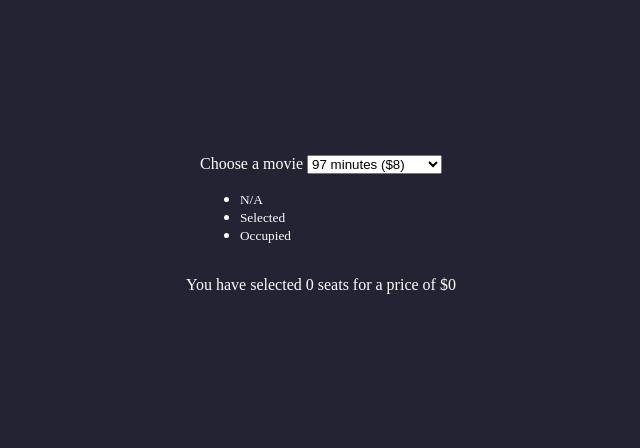
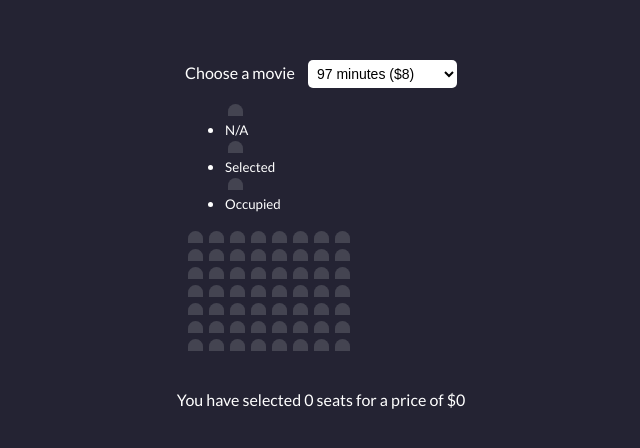
Before and after one commit to Michaelojok11/Movie-booking-app, a plain HTML site: page index.html in a window 1280 px wide. Shown: the part 176-624 px from the top of the page, without its empty margins (319-959 px from the left). Drawn offline with Linux system fonts and the light colour scheme.

Commit message:
update git

```diff
--- a/style.css
+++ b/style.css
@@ -11,4 +11,31 @@ body{
     align-items: center;
     justify-content: center;
     height: 100vh;
+    font-family: 'lato','sans-serif';
 }
+
+/* seat */
+.seat {
+    background-color: #444451;
+    height: 12px;
+    width: 15px;
+    margin: 3px;
+    border-top-left-radius: 10px;
+    border-top-right-radius: 10px;
+}
+
+.row{
+    display: flex;
+}
+.movie-container{
+    margin: 20px 0px;
+}
+.movie-container select {
+    background-color: white;
+    border: 0;
+    border-radius: 5px;
+    font-size: 14px;
+    margin-left: 10px;
+    padding: 5px ;
+
+}
```
